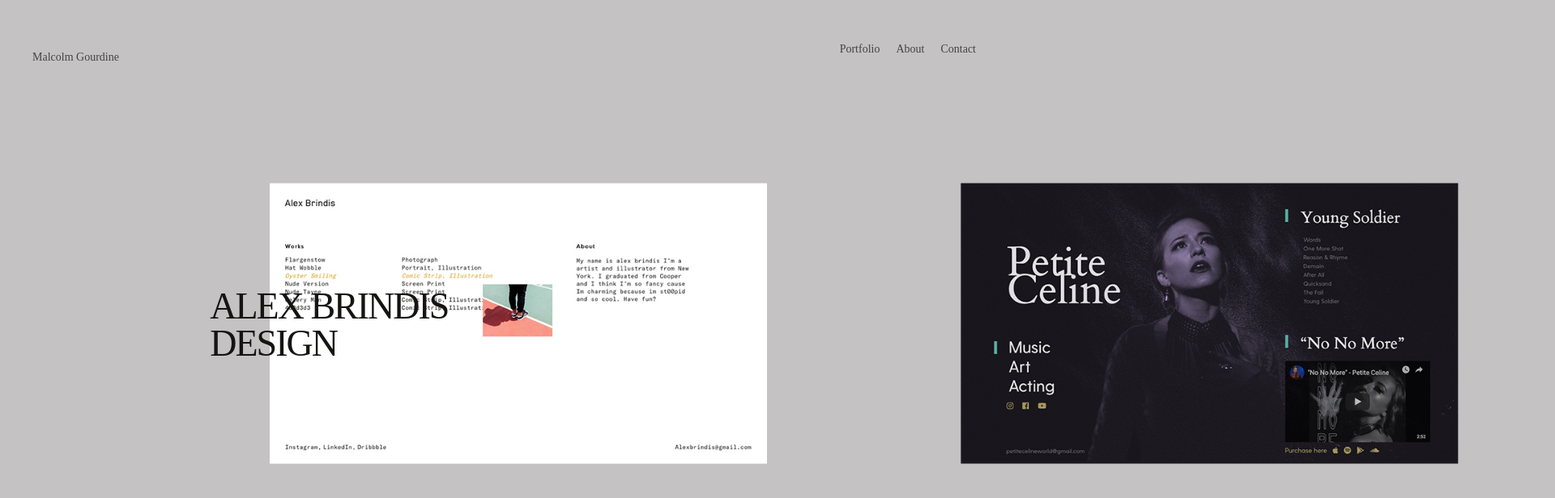
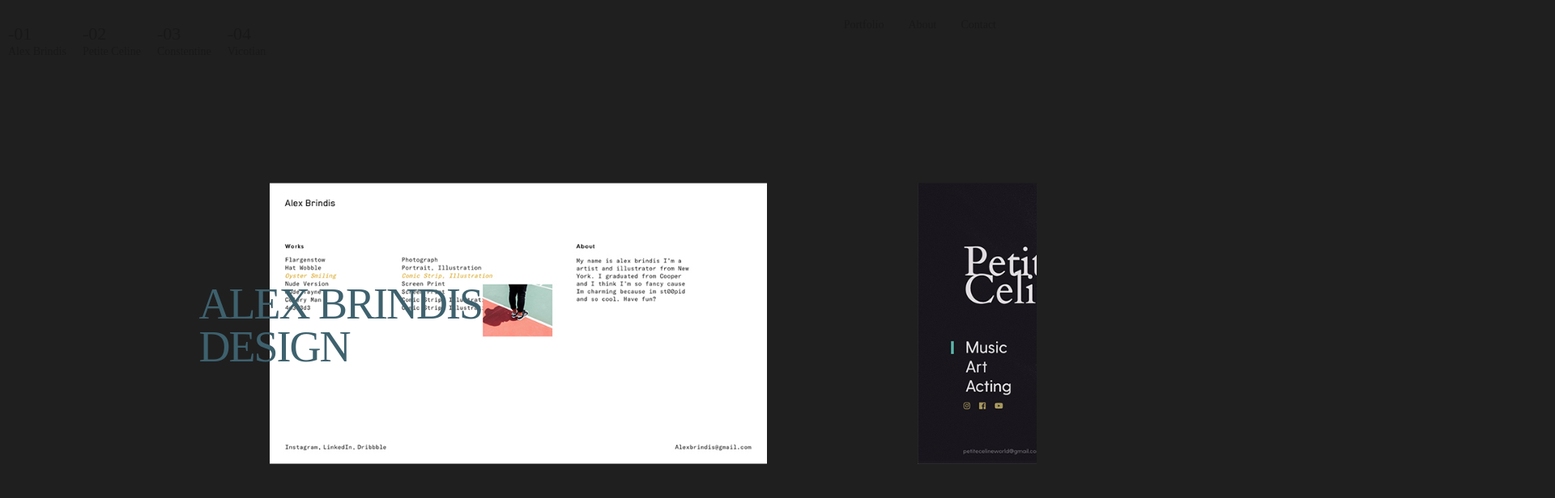
Before and after one commit to Ideal-Poster/portfolio-test, a React (Create React App) app: page / in a window 1280 px wide. Shown: the top 616 px of the page at 81% size, 1920 px wide, since content can reach past the window. Built offline with nearby package versions, Linux system fonts and the light colour scheme.

Commit message:
styling overflow and navigation

```diff
--- a/src/api.js
+++ b/src/api.js
@@ -1,9 +1,9 @@
 const projectsAPI = {
   projects: [
-    { name: 'Flargenstow', img: '1.jpg' , description: 'this is a descrip that wprob wont even be used so joke on the foolhohooool' },
-    { name: 'Hat Wobble',  img: '2.jpg', description: 'this is a descrip that wprob wont even be used so joke on the foolhohooool' },
-    { name: 'Oyster Smiling',  img: '2.jpg', description: 'this is a descrip that wprob wont even be used so joke on the foolhohooool' },
-    { name: 'Nude Version',  img: '2.jpg', description: 'this is a descrip that wprob wont even be used so joke on the foolhohooool' },
+    { name: 'Alex Brindis', img: '1.jpg' , description: 'this is a descrip that wprob wont even be used so joke on the foolhohooool' },
+    { name: 'Petite Celine',  img: '2.jpg', description: 'this is a descrip that wprob wont even be used so joke on the foolhohooool' },
+    { name: 'Constentine',  img: '2.jpg', description: 'this is a descrip that wprob wont even be used so joke on the foolhohooool' },
+    { name: 'Vicotian',  img: '2.jpg', description: 'this is a descrip that wprob wont even be used so joke on the foolhohooool' },
   ]
 };
 
--- a/src/components/navigation/Navigation.css
+++ b/src/components/navigation/Navigation.css
@@ -1,18 +1,37 @@
 body {
   /* font-size: 18px; */
   font-family: "Gotham Book";
+  color: rgba(0, 0, 0, 0.214)
 }
 
 #navlist,
 #links,
 #title,
-#name {
+#name,
+#position__tracker {
   position: fixed;
+  font-family: 'Gertrude Regular';
+}
+
+#position__tracker {
+  left: 0;
+  top: 0;
+  padding-top: 25px;
+  z-index: 400;
+}
+
+#position__tracker > ul > li > .number{
+  font-size: 22px;
+}
+
+#position__tracker > ul > li > .project__name{
+  position: relative;
+  top: -5px;
 }
 
 #navlist {
-  padding-right: 75px;
-  padding-top: 50px;
+  padding-right: 40px;
+  padding-top: 20px;
   right: 0;
   z-index: 400;
 }
@@ -48,13 +67,19 @@
   text-align: center;
 }
 
-#name {
-  left: 0;
-  top: 0;
-  padding-top: 60px;
-  z-index: 400;
-}
+
 
 #name > li {
   display: inline-block;
 }
+
+ul {
+  list-style-type: none;
+  margin: 0;
+  padding: 0;
+}
+li {
+  display: inline-block;
+  padding-left: 10px;
+  padding-right: 10px;
+}
--- a/src/components/navigation/Navigation.js
+++ b/src/components/navigation/Navigation.js
@@ -1,11 +1,23 @@
 import React from 'react';
 import '../navigation/Navigation.css'
+import projectApi from '../../api';
 
 const Navigation = () => (
   <div>
-    <ul id="name">
-      <li>Malcolm Gourdine</li>
-    </ul>
+    <div id="position__tracker">
+      <ul>
+        { projectApi.projects.map((project, i) =>
+          <li>
+            <div className="number">
+              -0{i+1}
+            </div>
+            <div className="project__name">
+              {project.name}
+            </div>
+          </li>
+        )}
+      </ul>
+    </div>
     <ul id="navlist">
       <li>Portfolio</li>
       <li>About</li>
--- a/src/components/project/project.js
+++ b/src/components/project/project.js
@@ -5,13 +5,16 @@
 
 import { Col } from 'antd';
 
+
 const Project = (props) => {
   const index = parseInt(props.match.params.number);
   const project = projectsAPI.projects[index];
 
   return(
     <div id="project__container">
-      <p>hello</p>
+      <Col span={2} style={{background: 'green'}}>
+        <p>hello my name is blinko the sintk josep</p>
+      </Col>
     </div>
   );
 
--- a/src/components/slides/slide.js
+++ b/src/components/slides/slide.js
@@ -53,9 +53,9 @@
     */
     this.transforms = [
       {x: -1*(winsize.width+this.width), y: 0, rotation: 0},
-      {x: -1*(winsize.width/1.5), y: 0, rotation: 0},
+      {x: -1*(winsize.width/1.6), y: 0, rotation: 0},
       {x: 0, y: 0, rotation: 0},
-      {x: (winsize.width/1.5), y: 0, rotation: 0},
+      {x: (winsize.width/1.6), y: 0, rotation: 0},
       {x: winsize.width+this.width, y: 0, rotation: 0},
       {x: -1*(winsize.width/2 - this.width/2 - winsize.width*0.075), y: 0, rotation: 0}
     ];
--- a/src/components/slideshow/Slideshow.css
+++ b/src/components/slideshow/Slideshow.css
@@ -1,10 +1,16 @@
+#gallery__container {
+	overflow-x: hidden;
+	overflow-y: visible;
+	/* width: 100vw; */
+	height: 100vh;
+}
+
 .container {
-	background: #c4c2c2;
+	/* background: #c4c2c2; */
 	height: 100vh;
 }
 
 body{
-background: #c4c2c2;
 }
 
 #slideshow {
@@ -13,11 +19,14 @@
 	grid-template-rows: 100%;
 	grid-template-areas: '... slide ...';
 	display: grid;
-	/* overflow-x: hidden; */
 	position: relative;
 	top: 50vh;
 	transform: translateY(-50%);
+	width: 100vw;
 	/* padding-top: 3.5vw; */
+	/* overflow-x: hidden; */
+	/* overflow-y: visible; */
+
 }
 .slide {
 	display: inline-block;
@@ -38,12 +47,17 @@
 	opacity: 0;
 	width: 100%;
 }
+
+body, .overlay {
+	background: #1f1f1f;
+}
+
 .slide__title {
-	color: rgb(21, 20, 19);
+	color: #3e616e;
 	display: inline-block;
-	font-family: 'Circular STD';
-	font-weight: 500;
-	font-size: 46px;
+	font-family: 'Gertrude Regular';
+	/* font-weight: 500; */
+	font-size: 54px;
 	height: 10px;
 	letter-spacing: -2px;
   line-height: 1.074;
@@ -84,7 +98,6 @@
 	right: -1.5px;
 	bottom: -1.5px;
 	left: -1.5px;
-	background-color: #c4c2c2;
 	/* background: white; */
 }
 
@@ -125,6 +138,7 @@
 	z-index: 1000;
 	top: 50%;
 	transform: translateY(-50%);
+	/* text-align: center; */
 }
 
 
--- a/src/components/slideshow/Slideshow.js
+++ b/src/components/slideshow/Slideshow.js
@@ -4,6 +4,7 @@
 import debounce from '../utils/debounce';
 import Navigation from '../navigation/Navigation';
 import projectsAPI from '../../api';
+import { Col } from 'antd';
 
 
 // browserHistory.listen ( location => {
@@ -209,16 +210,23 @@
     return(
       <div id="gallery__container">
         <Navigation></Navigation>
+          {/* <Col offset={2}>
+            <h2 id="page__title">
+              Works
+              <br/>
+              Gallery
+            </h2>
+          </Col> */}
         <div id="slideshow">
-          {projectsAPI.projects.map((el, i) =>
+          {projectsAPI.projects.map((project, i) =>
             <div key={i} className={`slide slide${i}`}>
-              <img src={require(`../../assets/img/${el.img}`) } className="slide__img"/>
+              <img src={require(`../../assets/img/${project.img}`) } className="slide__img"/>
               <div className="color__overlay"/>
               <div className="overlay"/>
 
               <div className="title__container">
                 <div className="hide__text">
-                  <h3 className="slide__title">
+                  <h3 className={`slide__title slide__title${i}`}>
                     Alex Brindis
                   </h3>
                 </div>
```
